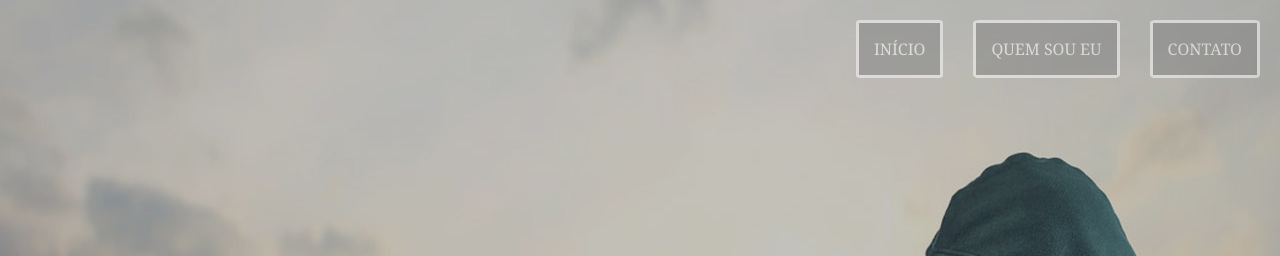
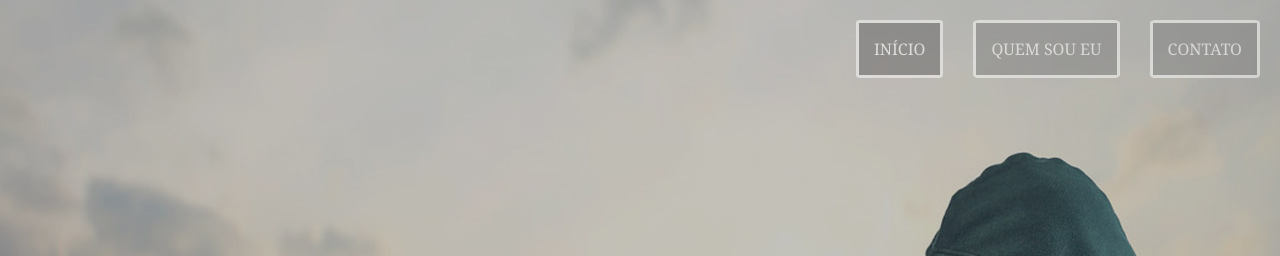
Before and after one commit to LucasZambonSchmidt/Curso-Web-Fundamentos, a plain HTML site: page index.html in a window 1280 px wide. In both pictures the pointer is over the link "INÍCIO". Shown: the top 256 px of the page. Drawn offline with Linux system fonts and the light colour scheme.

```diff
--- a/style.css
+++ b/style.css
@@ -23,6 +23,9 @@
     border-radius: 5%;
 }
 
+.linkbar:hover {
+    background-color: rgb(99, 98, 98);
+}
 
 header {
     height: 900px;
```
